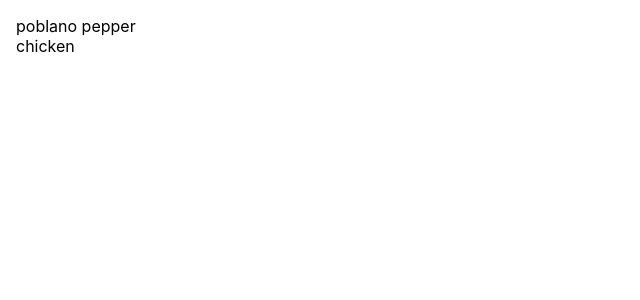
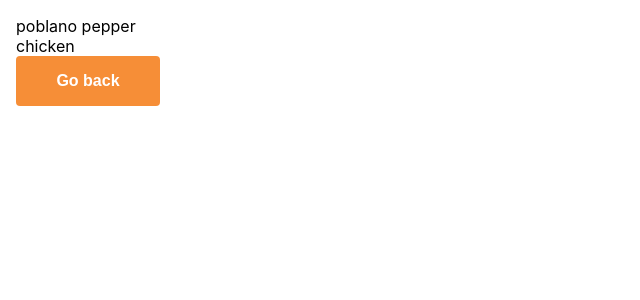
Before and after one commit to marras0914/cook-book, a React (Create React App) app: page /recipe/1234/ingredients in a window 1280 px wide. Shown: the top 300 px of the page, without its empty margins (0-640 px from the left). Built offline with nearby package versions, Linux system fonts and the light colour scheme.

Commit message:
adding Color enums, BackButton component

```diff
--- /dev/null
+++ b/src/common/BackButton.tsx
@@ -0,0 +1,18 @@
+import React from 'react';
+import { StyledBackButton } from './styles';
+import { useHistory } from 'react-router-dom';
+
+const BackButton: React.SFC<IBackButtonProps> = ({ buttonText = 'Go back' }) => {
+  const history = useHistory();
+  const goBack = () => {
+    history.goBack();
+  };
+
+  return <StyledBackButton onClick={() => goBack()}>{buttonText}</StyledBackButton>;
+};
+
+interface IBackButtonProps {
+  buttonText?: string;
+}
+
+export default BackButton;
--- /dev/null
+++ b/src/common/index.ts
@@ -0,0 +1,3 @@
+import BackButton from './BackButton';
+
+export { BackButton };
--- a/src/common/styles.ts
+++ b/src/common/styles.ts
@@ -1,4 +1,5 @@
 import styled from 'styled-components';
+import Color from '../enums/Color';
 
 export const Wrapper = styled.div`
   padding: 1rem;
@@ -9,3 +10,17 @@ export const StyledList = styled.div`
   flex-flow: column;
   width: 100%;
 `;
+
+export const StyledBackButton = styled.button`
+  padding: 1rem;
+  width: 9rem;
+  font-size: 1rem;
+
+  background: ${Color.orange};
+  border: none;
+  border-radius: 0.25rem;
+  color: ${Color.white};
+  cursor: pointer;
+  font-weight: 600;
+  text-align: center;
+`;
--- a/src/components/ingredients/Ingredients.tsx
+++ b/src/components/ingredients/Ingredients.tsx
@@ -1,5 +1,6 @@
 import React, { useEffect, useState } from 'react';
 import { Wrapper, StyledList } from '../../common/styles';
+import { BackButton } from '../../common';
 // import { RouteComponentProps } from 'react-router-dom';
 import mockRecipe from '../../mockData/recipes.json';
 
@@ -11,7 +12,6 @@ export interface Ingredient {
 }
 
 const Ingredients: React.SFC<IngredientsProps> = () => {
-  console.log('yo');
   const [ingredients, setIngredients] = useState<Ingredient[]>([]);
 
   const getIngredients = async () => {
@@ -32,6 +32,7 @@ const Ingredients: React.SFC<IngredientsProps> = () => {
           <div key={item.name}>{item.name}</div>
         ))}
       </StyledList>
+      <BackButton />
     </Wrapper>
   );
 };
--- /dev/null
+++ b/src/enums/Color.ts
@@ -0,0 +1,14 @@
+enum Color {
+  dark = 'rgb(43,48,55)',
+  green = 'rgb(42,112,80)',
+  teal = 'rgb(49,137,138)',
+  gold = 'rgb(246,181,68)',
+  orange = 'rgb(246,142,55)',
+  white = 'rgb(255,255,255)',
+
+  primary = green,
+  secondary = teal,
+  text = dark,
+}
+
+export default Color;
--- a/src/index.css
+++ b/src/index.css
@@ -1,3 +1,7 @@
+html {
+  height: 100%;
+}
+
 body {
   margin: 0;
   font-family: -apple-system, BlinkMacSystemFont, 'Segoe UI', 'Roboto', 'Oxygen',
@@ -11,3 +15,9 @@ code {
   font-family: source-code-pro, Menlo, Monaco, Consolas, 'Courier New',
     monospace;
 }
+
+*,
+* *,
+*>* {
+  box-sizing: border-box;
+}
```
Also changed, not shown: public/Color+Palette+Oranges.jpeg (added).
